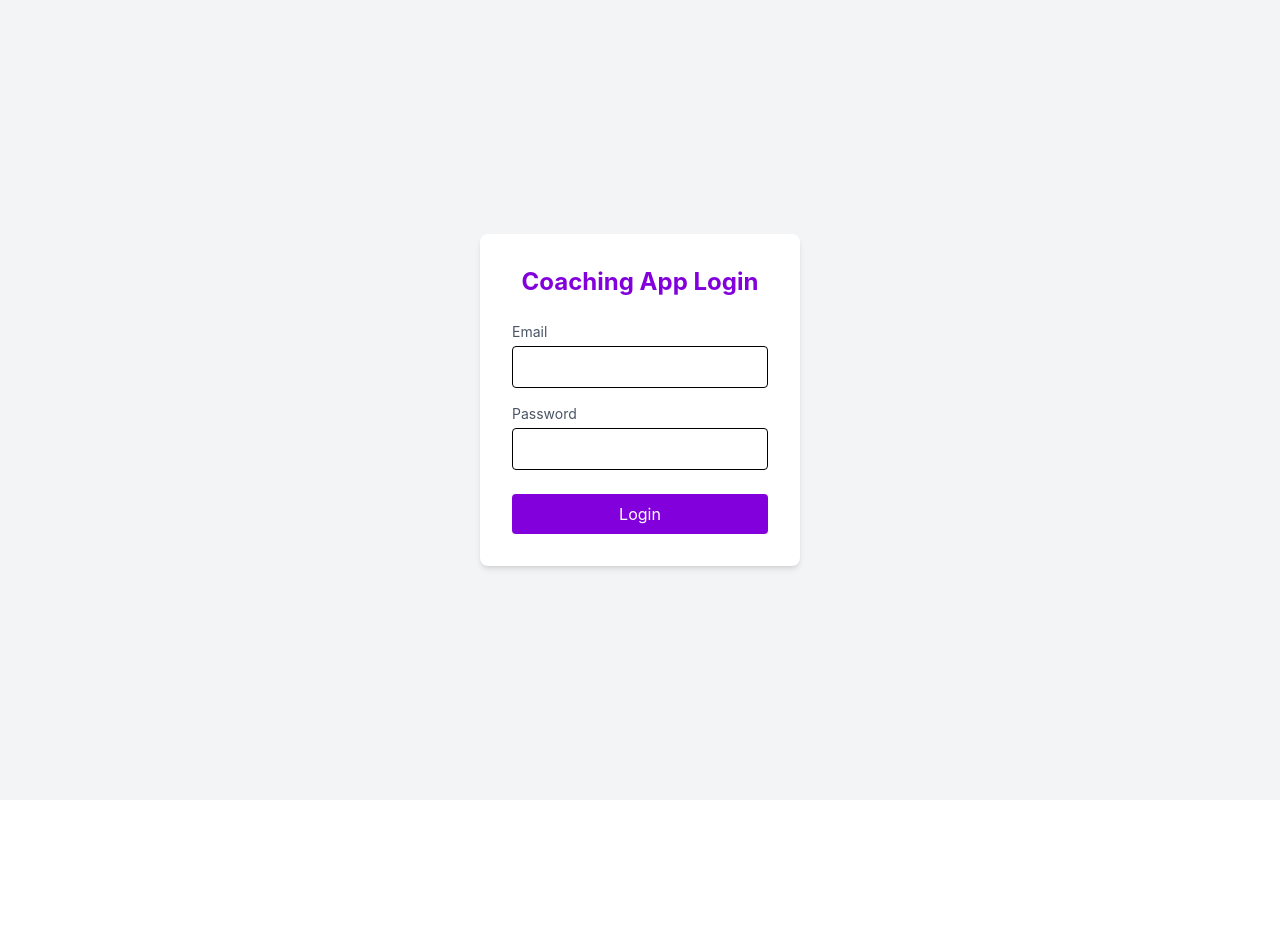
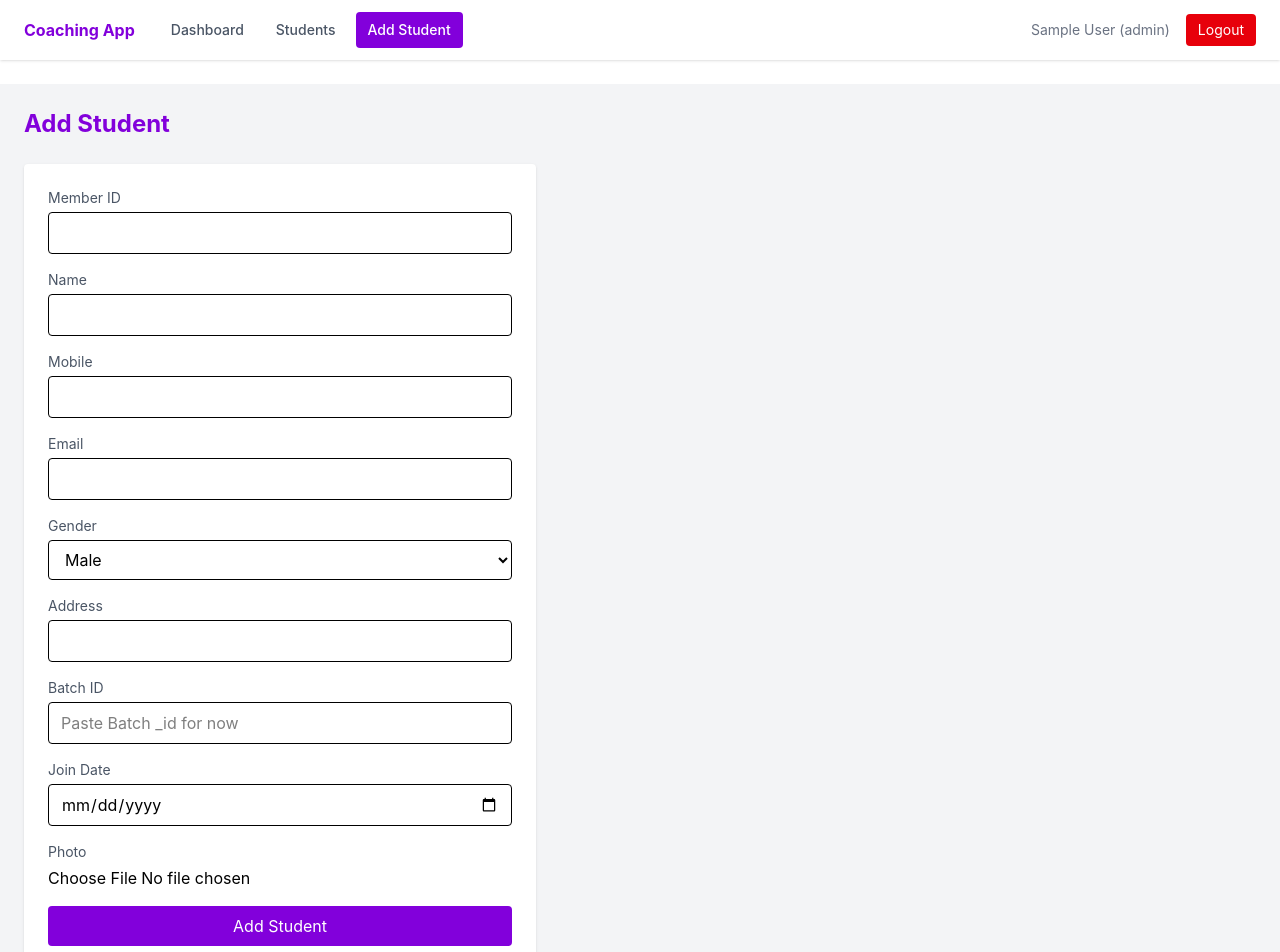
Before and after one commit to Siddx6/coaching-app, a React app in the folder frontend/: page /students/add in a window 1280 px wide. Before the commit this address led to /login. Shown: the top 952 px of the page. Before the commit the page ends 800 px from the top, so only its background shows below. Built offline with nearby package versions, Linux system fonts and the light colour scheme; sample sign-in values are in the browser's storage; the HTML template or start-up script is replaced by a standard one.

Commit message:
Add Navbar, wire up routing across Dashboard/Students/AddStudent

```diff
--- a/frontend/src/App.jsx
+++ b/frontend/src/App.jsx
@@ -1,13 +1,17 @@
 import { BrowserRouter, Routes, Route, Navigate } from "react-router-dom";
 import { AuthProvider } from "./context/AuthContext";
 import ProtectedRoute from "./components/ProtectedRoute";
+import Navbar from "./components/Navbar";
 import Login from "./pages/Login";
 import Dashboard from "./pages/Dashboard";
+import Students from "./pages/Students";
+import AddStudent from "./pages/AddStudent";
 
 function App() {
   return (
     <AuthProvider>
       <BrowserRouter>
+        <Navbar />
         <Routes>
           <Route path="/login" element={<Login />} />
           <Route
@@ -15,6 +19,22 @@ function App() {
             element={
               <ProtectedRoute>
                 <Dashboard />
+              </ProtectedRoute>
+            }
+          />
+          <Route
+            path="/students"
+            element={
+              <ProtectedRoute>
+                <Students />
+              </ProtectedRoute>
+            }
+          />
+          <Route
+            path="/students/add"
+            element={
+              <ProtectedRoute>
+                <AddStudent />
               </ProtectedRoute>
             }
           />
--- /dev/null
+++ b/frontend/src/components/Navbar.jsx
@@ -0,0 +1,44 @@
+import { Link, useLocation } from "react-router-dom";
+import { useAuth } from "../context/AuthContext";
+
+function Navbar() {
+  const { user, logout } = useAuth();
+  const location = useLocation();
+
+  const linkClass = (path) =>
+    `px-3 py-2 rounded text-sm font-medium ${
+      location.pathname === path
+        ? "bg-purple-700 text-white"
+        : "text-gray-600 hover:bg-purple-100"
+    }`;
+
+  if (!user) return null;
+
+  return (
+    <nav className="bg-white shadow px-6 py-3 flex justify-between items-center mb-6">
+      <div className="flex items-center gap-2">
+        <span className="font-bold text-purple-700 mr-4">Coaching App</span>
+        <Link to="/dashboard" className={linkClass("/dashboard")}>
+          Dashboard
+        </Link>
+        <Link to="/students" className={linkClass("/students")}>
+          Students
+        </Link>
+        <Link to="/students/add" className={linkClass("/students/add")}>
+          Add Student
+        </Link>
+      </div>
+      <div className="flex items-center gap-4">
+        <span className="text-sm text-gray-500">{user.name} ({user.role})</span>
+        <button
+          onClick={logout}
+          className="bg-red-600 text-white px-3 py-1.5 rounded text-sm hover:bg-red-700"
+        >
+          Logout
+        </button>
+      </div>
+    </nav>
+  );
+}
+
+export default Navbar;
--- /dev/null
+++ b/frontend/src/pages/AddStudent.jsx
@@ -0,0 +1,167 @@
+import { useState } from "react";
+import { useNavigate } from "react-router-dom";
+import api from "../services/api";
+
+function AddStudent() {
+  const navigate = useNavigate();
+  const [form, setForm] = useState({
+    memberId: "",
+    name: "",
+    mobile: "",
+    email: "",
+    gender: "male",
+    address: "",
+    batch: "",
+    joinDate: "",
+  });
+  const [photo, setPhoto] = useState(null);
+  const [error, setError] = useState("");
+  const [submitting, setSubmitting] = useState(false);
+
+  const handleChange = (e) => {
+    setForm({ ...form, [e.target.name]: e.target.value });
+  };
+
+  const handleSubmit = async (e) => {
+    e.preventDefault();
+    setError("");
+    setSubmitting(true);
+
+    try {
+      const formData = new FormData();
+      Object.entries(form).forEach(([key, value]) => formData.append(key, value));
+      if (photo) formData.append("photo", photo);
+
+      await api.post("/students", formData, {
+        headers: { "Content-Type": "multipart/form-data" },
+      });
+
+      navigate("/students");
+    } catch (err) {
+      setError(err.response?.data?.message || "Failed to add student");
+    } finally {
+      setSubmitting(false);
+    }
+  };
+
+  return (
+    <div className="min-h-screen bg-gray-100 p-6">
+      <h1 className="text-2xl font-bold text-purple-700 mb-6">Add Student</h1>
+
+      <form
+        onSubmit={handleSubmit}
+        className="bg-white p-6 rounded shadow max-w-lg space-y-4"
+      >
+        {error && <p className="text-red-600 text-sm">{error}</p>}
+
+        <div>
+          <label className="block text-sm text-gray-600 mb-1">Member ID</label>
+          <input
+            name="memberId"
+            value={form.memberId}
+            onChange={handleChange}
+            className="w-full border rounded px-3 py-2"
+            required
+          />
+        </div>
+
+        <div>
+          <label className="block text-sm text-gray-600 mb-1">Name</label>
+          <input
+            name="name"
+            value={form.name}
+            onChange={handleChange}
+            className="w-full border rounded px-3 py-2"
+            required
+          />
+        </div>
+
+        <div>
+          <label className="block text-sm text-gray-600 mb-1">Mobile</label>
+          <input
+            name="mobile"
+            value={form.mobile}
+            onChange={handleChange}
+            className="w-full border rounded px-3 py-2"
+          />
+        </div>
+
+        <div>
+          <label className="block text-sm text-gray-600 mb-1">Email</label>
+          <input
+            name="email"
+            value={form.email}
+            onChange={handleChange}
+            className="w-full border rounded px-3 py-2"
+          />
+        </div>
+
+        <div>
+          <label className="block text-sm text-gray-600 mb-1">Gender</label>
+          <select
+            name="gender"
+            value={form.gender}
+            onChange={handleChange}
+            className="w-full border rounded px-3 py-2"
+          >
+            <option value="male">Male</option>
+            <option value="female">Female</option>
+          </select>
+        </div>
+
+        <div>
+          <label className="block text-sm text-gray-600 mb-1">Address</label>
+          <input
+            name="address"
+            value={form.address}
+            onChange={handleChange}
+            className="w-full border rounded px-3 py-2"
+          />
+        </div>
+
+        <div>
+          <label className="block text-sm text-gray-600 mb-1">Batch ID</label>
+          <input
+            name="batch"
+            value={form.batch}
+            onChange={handleChange}
+            className="w-full border rounded px-3 py-2"
+            placeholder="Paste Batch _id for now"
+            required
+          />
+        </div>
+
+        <div>
+          <label className="block text-sm text-gray-600 mb-1">Join Date</label>
+          <input
+            type="date"
+            name="joinDate"
+            value={form.joinDate}
+            onChange={handleChange}
+            className="w-full border rounded px-3 py-2"
+          />
+        </div>
+
+        <div>
+          <label className="block text-sm text-gray-600 mb-1">Photo</label>
+          <input
+            type="file"
+            accept="image/*"
+            onChange={(e) => setPhoto(e.target.files[0])}
+            className="w-full"
+          />
+        </div>
+
+        <button
+          type="submit"
+          disabled={submitting}
+          className="w-full bg-purple-700 text-white py-2 rounded hover:bg-purple-800 disabled:opacity-50"
+        >
+          {submitting ? "Adding..." : "Add Student"}
+        </button>
+      </form>
+    </div>
+  );
+}
+
+export default AddStudent;
--- a/frontend/src/pages/Dashboard.jsx
+++ b/frontend/src/pages/Dashboard.jsx
@@ -3,7 +3,7 @@ import { useAuth } from "../context/AuthContext";
 import api from "../services/api";
 
 function Dashboard() {
-  const { user, logout } = useAuth();
+  const { user } = useAuth();
   const [stats, setStats] = useState(null);
 
   useEffect(() => {
@@ -12,17 +12,9 @@ function Dashboard() {
 
   return (
     <div className="min-h-screen bg-gray-100 p-6">
-      <div className="flex justify-between items-center mb-6">
-        <h1 className="text-2xl font-bold text-purple-700">
-          Welcome, {user?.name}
-        </h1>
-        <button
-          onClick={logout}
-          className="bg-red-600 text-white px-4 py-2 rounded hover:bg-red-700"
-        >
-          Logout
-        </button>
-      </div>
+      <h1 className="text-2xl font-bold text-purple-700 mb-6">
+        Welcome, {user?.name}
+      </h1>
 
       {stats ? (
         <div className="grid grid-cols-3 gap-4">
--- /dev/null
+++ b/frontend/src/pages/Students.jsx
@@ -0,0 +1,54 @@
+import { useEffect, useState } from "react";
+import api from "../services/api";
+
+function Students() {
+  const [students, setStudents] = useState([]);
+  const [loading, setLoading] = useState(true);
+
+  useEffect(() => {
+    api
+      .get("/students")
+      .then((res) => setStudents(res.data))
+      .finally(() => setLoading(false));
+  }, []);
+
+  return (
+    <div className="min-h-screen bg-gray-100 p-6">
+      <h1 className="text-2xl font-bold text-purple-700 mb-6">
+        Manage Students
+      </h1>
+
+      {loading ? (
+        <p>Loading...</p>
+      ) : students.length === 0 ? (
+        <p className="text-gray-500">No students found.</p>
+      ) : (
+        <div className="grid gap-4">
+          {students.map((s) => (
+            <div key={s._id} className="bg-white p-4 rounded shadow flex justify-between items-center">
+              <div>
+                <p className="font-semibold">{s.name}</p>
+                <p className="text-sm text-gray-500">
+                  {s.memberId} &middot; {s.mobile}
+                </p>
+              </div>
+              <span
+                className={`px-3 py-1 rounded-full text-xs font-medium ${
+                  s.status === "live"
+                    ? "bg-green-100 text-green-700"
+                    : s.status === "demo"
+                    ? "bg-yellow-100 text-yellow-700"
+                    : "bg-red-100 text-red-700"
+                }`}
+              >
+                {s.status}
+              </span>
+            </div>
+          ))}
+        </div>
+      )}
+    </div>
+  );
+}
+
+export default Students;
```
